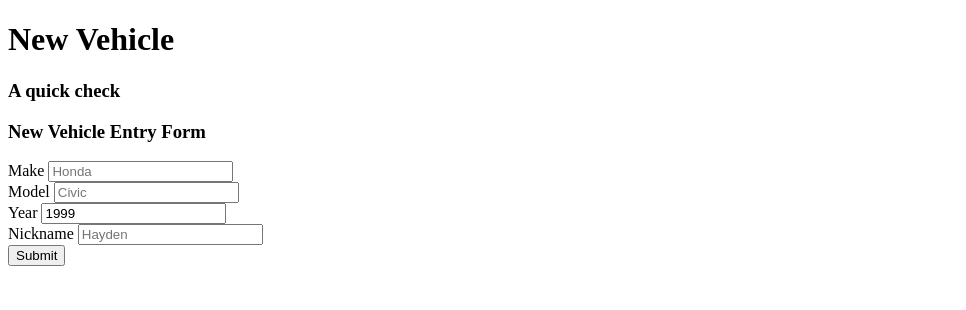
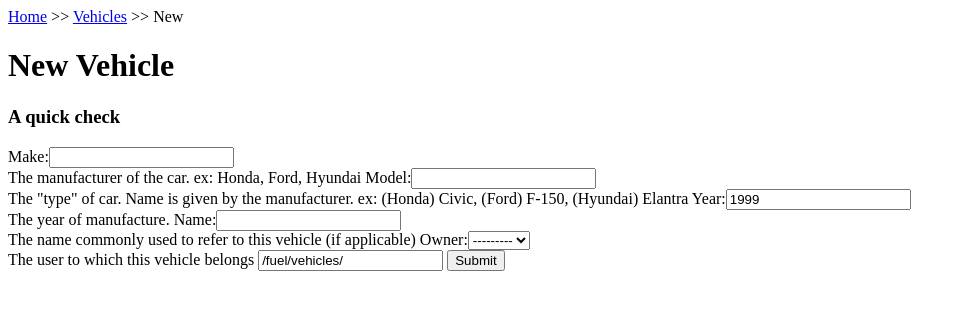
Before and after one commit to nathanalexanderpage/ecotracker, a Django app: page /fuel/vehicles/new/ in a window 1280 px wide. Shown: the top 310 px of the page, without its empty margins (0-966 px from the left). Run offline with Django 3.2, Linux system fonts and the light colour scheme; data that the repository does not hold is empty.

Commit message:
added forms.py; corrected views.py to include forms variable before form.is_valid() call; added POST routes for new Receipt, FuelStation, Vehicle; added help_text and verbose_name to models.

```diff
--- /dev/null
+++ b/FuelEcoTracker/FuelTrackerApp/forms.py
@@ -0,0 +1,18 @@
+from django.forms import ModelForm
+from .models import FuelStation, Receipt, Vehicle
+
+
+class FuelStationForm(ModelForm):
+    class Meta:
+        model = FuelStation
+        fields = ['id', 'company', 'address', 'city', 'state_abbr', 'zip_code']
+
+class ReceiptForm(ModelForm):
+    class Meta:
+        model = Receipt
+        fields = ['id', 'gallons', 'price_per_gal', 'is_cash_purchase', 'gas_station', 'vehicle', 'receipt_datetime', 'note', 'mi_since_last']
+
+class VehicleForm(ModelForm):
+    class Meta:
+        model = Vehicle
+        fields = ['id', 'make', 'model', 'year', 'nickname', 'owner']
--- a/FuelEcoTracker/FuelTrackerApp/models.py
+++ b/FuelEcoTracker/FuelTrackerApp/models.py
@@ -1,42 +1,43 @@
 from datetime import date, datetime
 from django.db import models
 from django.conf import settings
+from django.core.validators import MaxValueValidator, MinValueValidator
 from django.utils import timezone
 
 # Create your models here.
 class Vehicle(models.Model):
-    owner = models.ForeignKey(settings.AUTH_USER_MODEL, on_delete=models.CASCADE)
-    make = models.CharField(max_length=40)
-    model = models.CharField(max_length=40)
-    year = models.IntegerField()
-    nickname = models.CharField(null=True, blank=True, max_length=40)
+    owner = models.ForeignKey(settings.AUTH_USER_MODEL, on_delete=models.CASCADE, help_text="The user to which this vehicle belongs")
+    make = models.CharField(max_length=40, help_text="The manufacturer of the car. ex: Honda, Ford, Hyundai")
+    model = models.CharField(max_length=40, help_text="The \"type\" of car. Name is given by the manufacturer. ex: (Honda) Civic, (Ford) F-150, (Hyundai) Elantra")
+    year = models.IntegerField(default=1999, help_text="The year of manufacture.")
+    nickname = models.CharField(null=True, blank=True, max_length=40, verbose_name="Name", help_text="The name commonly used to refer to this vehicle (if applicable)")
 
     def __str__(self):
         return ((self.nickname + ', ') if self.nickname else '') + ' ' + self.owner.username + '\'s ' + str(self.year) + ' ' + self.make + ' ' + self.model
 
 class FuelStation(models.Model):
-    company = models.CharField(max_length=50)
-    address = models.CharField(max_length=80)
-    city = models.CharField(max_length=50)
-    state_abbr = models.CharField(max_length=2)
-    zip_code = models.CharField(max_length=5)
-    latitude = models.FloatField(null=True, blank=True)
-    longitude = models.FloatField(null=True, blank=True)
+    company = models.CharField(max_length=50, help_text="The company that owns the fuel station. ex: 7-Eleven, Shell, 79, Costco")
+    address = models.CharField(max_length=80, help_text="Street address of the fuel station (number and street name portion)")
+    city = models.CharField(max_length=50, help_text="City in which the fuel station is located")
+    state_abbr = models.CharField(max_length=2, verbose_name="State (2-letter)", help_text="State's two-letter postal abbreviation. ex: NY, FL, ME, WA, CA")
+    zip_code = models.CharField(max_length=5, help_text="Postal (zip) code portion of the fuel station's street address")
+    latitude = models.FloatField(null=True, blank=True, help_text="Latitude coordinate of the fuel station")
+    longitude = models.FloatField(null=True, blank=True, help_text="Longitude coordinate of the fuel station")
 
     def __str__(self):
         return self.company + ' in ' + self.city + ', ' + self.state_abbr + ' @ ' + self.address + ' (' + self.zip_code + ')'
 
 class Receipt(models.Model):
-    vehicle = models.ForeignKey(Vehicle, on_delete=models.CASCADE)
-    gas_station = models.ForeignKey(FuelStation, on_delete=models.CASCADE)
-    receipt_datetime = models.DateTimeField(default=datetime.now)
+    vehicle = models.ForeignKey(Vehicle, on_delete=models.CASCADE, help_text="Vehicle which received the fill-up")
+    gas_station = models.ForeignKey(FuelStation, on_delete=models.CASCADE, verbose_name="Fuel station", help_text="Fuel station at which the fill-up was made")
+    receipt_datetime = models.DateTimeField(default=datetime.now, verbose_name="Date & time", help_text="The date & time of the fill-up. Must format as: YYYY-MM-DD hh:mm:ss")
     # receipt_date = models.DateField(default=date.today)
     # receipt_time = models.TimeField(default=timezone.now)
-    gallons = models.FloatField()
-    price_per_gal = models.FloatField()
-    mi_since_last = models.FloatField()
-    is_cash_purchase = models.BooleanField()
-    note = models.CharField(null=True, blank=True, max_length=50)
+    gallons = models.FloatField(help_text="The number of gallons purchased")
+    price_per_gal = models.FloatField(help_text="The price per gallon of fuel")
+    mi_since_last = models.FloatField(verbose_name="Miles driven since last", help_text="The number of miles driven since last fill-up")
+    is_cash_purchase = models.BooleanField(verbose_name="Cash purchase", help_text="'Yes' indicates cash payment; 'No' indicates card payment.")
+    note = models.CharField(null=True, blank=True, max_length=50, help_text="Optional small description accompanying the fill-up record")
 
     def __str__(self):
         if self.vehicle.nickname:
--- a/FuelEcoTracker/FuelTrackerApp/templates/FuelTrackerApp/fuel_station/index.html
+++ b/FuelEcoTracker/FuelTrackerApp/templates/FuelTrackerApp/fuel_station/index.html
@@ -9,6 +9,8 @@
       <a href="{% url 'index' %}">Home</a> &gt;&gt; Fuel Stations
     </div>
     <h1>Fuel Stations</h1>
+    <h3>Top Fuel Stations</h3>
+    <div>
       {% if fuel_stations %}
         <ul>
           {% for fuel_station in fuel_stations %}
@@ -18,5 +20,9 @@
       {% else %}
         <p>Site-wide, no fuel stations have been recorded! This must change!</p>
       {% endif %}
+    </div>
+    <p>
+      <a href="{% url 'fuel_station_new' %}">Create New</a>
+    </p>
   </body>
 </html>
--- a/FuelEcoTracker/FuelTrackerApp/templates/FuelTrackerApp/index.html
+++ b/FuelEcoTracker/FuelTrackerApp/templates/FuelTrackerApp/index.html
@@ -27,6 +27,7 @@
 
     <h1>HOME STUB</h1>
     {{ request }}
+    {{ year }}
 
     <p><a href="{% url 'login' %}">Log in</a></p>
     <p><a href="{% url 'signup' %}">Sign up</a></p>
--- a/FuelEcoTracker/FuelTrackerApp/templates/FuelTrackerApp/receipt/detail.html
+++ b/FuelEcoTracker/FuelTrackerApp/templates/FuelTrackerApp/receipt/detail.html
@@ -2,11 +2,11 @@
 <html lang="en" dir="ltr">
   <head>
     <meta charset="utf-8">
-    <title>Fuel purchase: {{ receipt.receipt_datetime }}</title>
+    <title>Fill-Up: {{ receipt.receipt_datetime }}</title>
   </head>
   <body>
     <div>
-      <a href="{% url 'index' %}">Home</a> &gt;&gt; <a href="{% url 'receipt_new' %}">Purchases</a> &gt;&gt; {{ receipt }}
+      <a href="{% url 'index' %}">Home</a> &gt;&gt; <a href="{% url 'receipt_index' %}">Fill-Ups</a> &gt;&gt; {{ receipt }}
     </div>
     <h1>Purchase Info</h1>
     <h3>Overview</h3>
--- a/FuelEcoTracker/FuelTrackerApp/templates/FuelTrackerApp/receipt/index.html
+++ b/FuelEcoTracker/FuelTrackerApp/templates/FuelTrackerApp/receipt/index.html
@@ -18,5 +18,8 @@
     {% else %}
       <p>Site-wide, no fill-ups have been recorded! This must change!</p>
     {% endif %}
+    <p>
+      <a href="{% url 'receipt_new' %}">New</a>
+    </p>
   </body>
 </html>
--- a/FuelEcoTracker/FuelTrackerApp/templates/FuelTrackerApp/vehicle/index.html
+++ b/FuelEcoTracker/FuelTrackerApp/templates/FuelTrackerApp/vehicle/index.html
@@ -18,5 +18,8 @@
     {% else %}
       <p>Site-wide, no fill-ups have been recorded! This must change!</p>
     {% endif %}
+    <p>
+      <a href="{% url 'vehicle_new' %}">New</a>
+    </p>
   </body>
 </html>
--- a/FuelEcoTracker/FuelTrackerApp/templates/FuelTrackerApp/vehicle/new.html
+++ b/FuelEcoTracker/FuelTrackerApp/templates/FuelTrackerApp/vehicle/new.html
@@ -5,6 +5,9 @@
     <title></title>
   </head>
   <body>
+    <div>
+      <a href="{% url 'index' %}">Home</a> &gt;&gt; <a href="{% url 'vehicle_index' %}">Vehicles</a> &gt;&gt; New
+    </div>
     <h1>New Vehicle</h1>
     <div>
       <h3>A quick check</h3>
@@ -22,7 +25,7 @@
         </figure>
       {% endif %}
     </div>
-    <form action="index.html" method="post">
+    <!-- <form action="index.html" method="post">
       <div>
         <h3>New Vehicle Entry Form</h3>
         <div class="field">
@@ -45,6 +48,14 @@
           <input type="submit" name="submit" value="Submit">
         </div>
       </div>
+    </form> -->
+    <form method="post">
+      <div>
+        {% csrf_token %}
+        {{ form }}
+        <input type="text" name="next" value="{% url 'vehicle_index' %}">
+        <input type="submit" name="submit" value="Submit">
+      </div>
     </form>
   </body>
 </html>
--- a/FuelEcoTracker/FuelTrackerApp/urls.py
+++ b/FuelEcoTracker/FuelTrackerApp/urls.py
@@ -22,12 +22,12 @@ urlpatterns = [
     path('stations/<int:fuel_station_id>/', views.fuel_station_detail, name='fuel_station_detail'),
 
     # PURCHASE PATTERN
-    # ex: /purchases/
-    path('purchases/', views.receipt_index, name='receipt_index'),
-    # ex: /purchases/new/
-    path('purchases/new/', views.receipt_new, name='receipt_new'),
-    # ex: /purchases/3/
-    path('purchases/<int:receipt_id>/', views.receipt_detail, name='receipt_detail'),
+    # ex: /fillups/
+    path('fillups/', views.receipt_index, name='receipt_index'),
+    # ex: /fillups/new/
+    path('fillups/new/', views.receipt_new, name='receipt_new'),
+    # ex: /fillups/3/
+    path('fillups/<int:receipt_id>/', views.receipt_detail, name='receipt_detail'),
 
     # VEHICLE PATTERN
     # ex: /vehicles/
--- a/FuelEcoTracker/FuelTrackerApp/views.py
+++ b/FuelEcoTracker/FuelTrackerApp/views.py
@@ -1,14 +1,22 @@
+from datetime import date, datetime
+from django import forms
 from django.conf import settings
 from django.http import HttpResponse, Http404
-from django.shortcuts import render
+from django.shortcuts import render, redirect
 from django.template import loader
+from django.utils import timezone
+from FuelTrackerApp.forms import FuelStationForm, ReceiptForm, VehicleForm
 from .models import FuelStation, Receipt, Vehicle
 
 # Create your views here.
 
 # INDEX VIEWS
 def index(request):
-    return render(request, 'FuelTrackerApp/index.html')
+    year = datetime.today().year
+    context = {
+        'year': year
+    }
+    return render(request, 'FuelTrackerApp/index.html', context)
 
 # AUTH VIEWS
 def login(request):
@@ -36,7 +44,21 @@ def fuel_station_detail(request, fuel_station_id):
     }
     return render(request, 'FuelTrackerApp/fuel_station/detail.html', context)
 def fuel_station_new(request):
-    return HttpResponse("You're making a new gas station")
+    if request.method == "POST":
+        form = FuelStationForm(request.POST)
+        if form.is_valid():
+            next_url = request.POST.get('next')
+            model_instance = form.save(commit=False)
+            model_instance.timestamp = timezone.now()
+            model_instance.save()
+            redirect_url = next_url + str(model_instance.id)
+            return redirect(redirect_url)
+    else:
+        form = FuelStationForm()
+        context = {
+            'form': form
+        }
+        return render(request, 'FuelTrackerApp/fuel_station/new.html', context)
 
 # RECEIPT VIEWS
 def receipt_index(request):
@@ -68,7 +90,21 @@ def receipt_detail(request, receipt_id):
     }
     return render(request, 'FuelTrackerApp/receipt/detail.html', context)
 def receipt_new(request):
-    return HttpResponse("You're inputting a new receipt")
+    if request.method == "POST":
+        form = ReceiptForm(request.POST)
+        if form.is_valid():
+            next_url = request.POST.get('next')
+            model_instance = form.save(commit=False)
+            model_instance.timestamp = timezone.now()
+            model_instance.save()
+            redirect_url = next_url + str(model_instance.id)
+            return redirect(redirect_url)
+    else:
+        form = ReceiptForm()
+        context = {
+            'form': form
+        }
+        return render(request, 'FuelTrackerApp/receipt/new.html', context)
 
 # VEHICLE VIEWS
 def vehicle_index(request):
@@ -97,7 +133,19 @@ def vehicle_new(request):
         vehicles = Vehicle.objects.all()
     except:
         vehicles = False
+    if request.method == "POST":
+        form = VehicleForm(request.POST)
+        if form.is_valid():
+            next_url = request.POST.get('next')
+            model_instance = form.save(commit=False)
+            model_instance.timestamp = timezone.now()
+            model_instance.save()
+            redirect_url = next_url + str(model_instance.id)
+            return redirect(redirect_url)
+    else:
+        form = VehicleForm()
     context = {
+        'form': form,
         'vehicles': vehicles
     }
     return render(request, 'FuelTrackerApp/vehicle/new.html', context)
```
Also changed, not shown: FuelEcoTracker/FuelTrackerApp/serializers.py (added, +15 -0 lines), FuelEcoTracker/FuelTrackerApp/templates/FuelTrackerApp/fuel_station/new.html (+12 -4 lines), FuelEcoTracker/FuelTrackerApp/templates/FuelTrackerApp/receipt/new.html (+21 -0 lines), FuelEcoTracker/FuelTrackerApp/migrations/0007_auto_20190821_1901.py (added), FuelEcoTracker/FuelTrackerApp/migrations/0008_auto_20190821_1902.py (added). Lines whose indentation alone changed are shown as unchanged.
